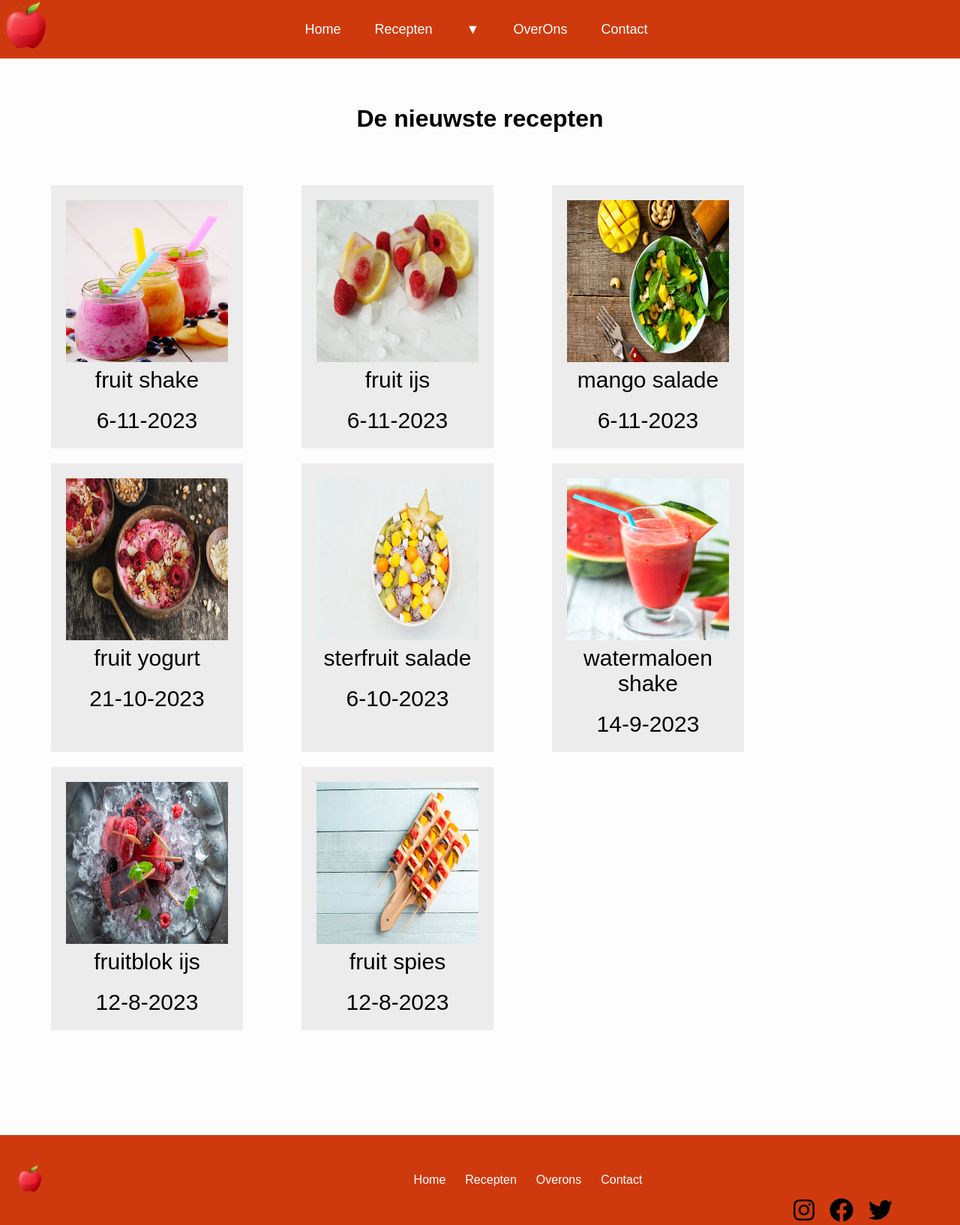
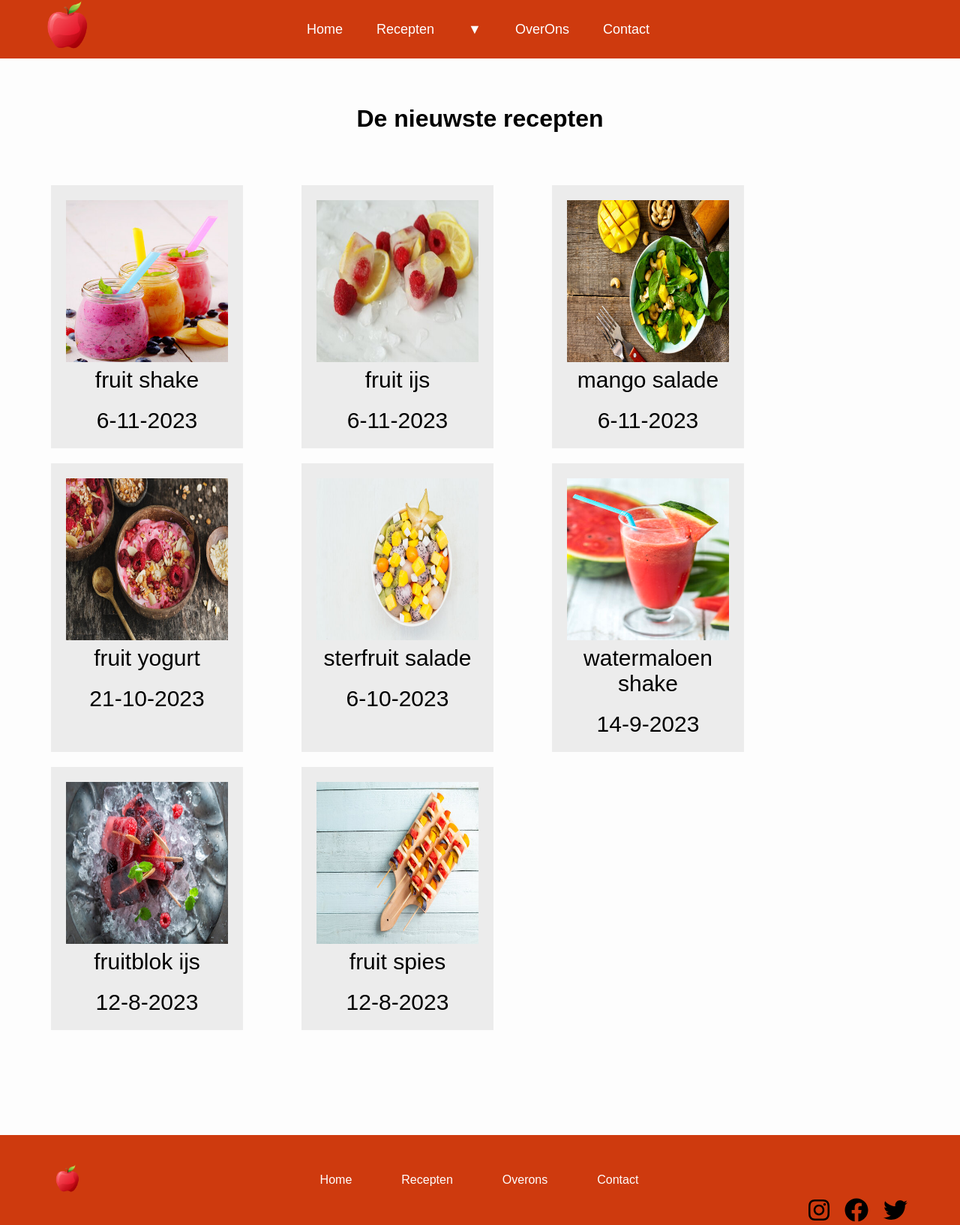
Before and after one commit to Euer24/Vrucht.be, a PHP site: page /recept.php in a window 1280 px wide. Shown: the whole page at 75% size. Run offline with PHP 8.4, Linux system fonts and the light colour scheme.

Commit message:
Paginas beter uitgelijnt

```diff
--- a/vrucht/css/footer.css
+++ b/vrucht/css/footer.css
@@ -23,7 +23,7 @@ footer ul {
     display: flex;
     list-style: none;
     padding: 0;
-    margin-left: 110px;
+   margin-right: 80px;
 }
 
 footer a {
@@ -31,13 +31,14 @@ footer a {
     margin: 0 10px;
     padding: 5px 3px;
     text-decoration: none;
+
 }
 
 .footer-images {
     display: flex;
     justify-content: space-between;
     height: auto;
-    margin-right: 60px;
+    margin-right: 40px;
     margin-top: 80px;
 }
 
@@ -49,9 +50,11 @@ footer a {
 
 footer img.logo {
     width: 40px;
-
+    margin-left: 50px;
 }
-
+.footer-tekst {
+    margin-left: 50px;
+}
 /* Responsive styles */
 @media (max-width: 768px) {
     footer {
--- a/vrucht/css/navbar.css
+++ b/vrucht/css/navbar.css
@@ -13,13 +13,19 @@
 
 }
 
+header .logo
+{
+
+    margin-left: 55px;/* logo naar links */
+}
+
 .logo {
     font-size: 32px;
     color: #fff;
     text-decoration: none;
     height: auto;
     width: 70px;
-    margin-right: 180px;
+    margin-right: 130px;
 }
 
 .navbar {
--- a/vrucht/layouts/footer.php
+++ b/vrucht/layouts/footer.php
@@ -1,10 +1,10 @@
 <footer>
     <img class="logo" src="img/logo.png" alt="Logo">
     <ul>
-        <a href="/">Home</a>
-        <a href="recept.php">Recepten</a>
-        <a href="overons.php">Overons</a>
-        <a href="contact.php">Contact</a>
+        <a href="/" class="footer-tekst">Home</a>
+        <a href="recept.php" class="footer-tekst">Recepten</a>
+        <a href="overons.php" class="footer-tekst">Overons</a>
+        <a href="contact.php" class="footer-tekst">Contact</a>
     </ul>
     <div class="footer-images">
     <svg xmlns="http://www.w3.org/2000/svg" class="icon" height="2em" viewBox="0 0 448 512"><!--! Font Awesome Free 6.4.2 by @fontawesome - https://fontawesome.com License - https://fontawesome.com/license (Commercial License) Copyright 2023 Fonticons, Inc. --><path d="M224.1 141c-63.6 0-114.9 51.3-114.9 114.9s51.3 114.9 114.9 114.9S339 319.5 339 255.9 287.7 141 224.1 141zm0 189.6c-41.1 0-74.7-33.5-74.7-74.7s33.5-74.7 74.7-74.7 74.7 33.5 74.7 74.7-33.6 74.7-74.7 74.7zm146.4-194.3c0 14.9-12 26.8-26.8 26.8-14.9 0-26.8-12-26.8-26.8s12-26.8 26.8-26.8 26.8 12 26.8 26.8zm76.1 27.2c-1.7-35.9-9.9-67.7-36.2-93.9-26.2-26.2-58-34.4-93.9-36.2-37-2.1-147.9-2.1-184.9 0-35.8 1.7-67.6 9.9-93.9 36.1s-34.4 58-36.2 93.9c-2.1 37-2.1 147.9 0 184.9 1.7 35.9 9.9 67.7 36.2 93.9s58 34.4 93.9 36.2c37 2.1 147.9 2.1 184.9 0 35.9-1.7 67.7-9.9 93.9-36.2 26.2-26.2 34.4-58 36.2-93.9 2.1-37 2.1-147.8 0-184.8zM398.8 388c-7.8 19.6-22.9 34.7-42.6 42.6-29.5 11.7-99.5 9-132.1 9s-102.7 2.6-132.1-9c-19.6-7.8-34.7-22.9-42.6-42.6-11.7-29.5-9-99.5-9-132.1s-2.6-102.7 9-132.1c7.8-19.6 22.9-34.7 42.6-42.6 29.5-11.7 99.5-9 132.1-9s102.7-2.6 132.1 9c19.6 7.8 34.7 22.9 42.6 42.6 11.7 29.5 9 99.5 9 132.1s2.7 102.7-9 132.1z"/></svg>
--- a/vrucht/layouts/recept-navbar.php
+++ b/vrucht/layouts/recept-navbar.php
@@ -17,8 +17,8 @@
         <a href="recepten/recept8.php">Fruitspies</a>
     </div>
 </div>
-            <a href="overons.php">OverOns</a>
-            <a href="contact.php">Contact</a>
+            <a href="../overons.php">OverOns</a>
+            <a href="../contact.php">Contact</a>
         </div>
     </nav>
     <div class="hamburger">
--- a/vrucht/layouts/recept.footer.php
+++ b/vrucht/layouts/recept.footer.php
@@ -2,9 +2,9 @@
     <img class="logo" src="../img/logo.png" alt="Logo">
     <ul>
         <a href="/">Home</a>
-        <a href="recept.php">Recepten</a>
-        <a href="overons.php">Overons</a>
-        <a href="contact.php">Contact</a>
+        <a href="../recept.php">Recepten</a>
+        <a href="../overons.php">Overons</a>
+        <a href="../contact.php">Contact</a>
     </ul>
     <div class="footer-images">
     <svg xmlns="http://www.w3.org/2000/svg" class="icon" height="2em" viewBox="0 0 448 512"><!--! Font Awesome Free 6.4.2 by @fontawesome - https://fontawesome.com License - https://fontawesome.com/license (Commercial License) Copyright 2023 Fonticons, Inc. --><path d="M224.1 141c-63.6 0-114.9 51.3-114.9 114.9s51.3 114.9 114.9 114.9S339 319.5 339 255.9 287.7 141 224.1 141zm0 189.6c-41.1 0-74.7-33.5-74.7-74.7s33.5-74.7 74.7-74.7 74.7 33.5 74.7 74.7-33.6 74.7-74.7 74.7zm146.4-194.3c0 14.9-12 26.8-26.8 26.8-14.9 0-26.8-12-26.8-26.8s12-26.8 26.8-26.8 26.8 12 26.8 26.8zm76.1 27.2c-1.7-35.9-9.9-67.7-36.2-93.9-26.2-26.2-58-34.4-93.9-36.2-37-2.1-147.9-2.1-184.9 0-35.8 1.7-67.6 9.9-93.9 36.1s-34.4 58-36.2 93.9c-2.1 37-2.1 147.9 0 184.9 1.7 35.9 9.9 67.7 36.2 93.9s58 34.4 93.9 36.2c37 2.1 147.9 2.1 184.9 0 35.9-1.7 67.7-9.9 93.9-36.2 26.2-26.2 34.4-58 36.2-93.9 2.1-37 2.1-147.8 0-184.8zM398.8 388c-7.8 19.6-22.9 34.7-42.6 42.6-29.5 11.7-99.5 9-132.1 9s-102.7 2.6-132.1-9c-19.6-7.8-34.7-22.9-42.6-42.6-11.7-29.5-9-99.5-9-132.1s-2.6-102.7 9-132.1c7.8-19.6 22.9-34.7 42.6-42.6 29.5-11.7 99.5-9 132.1-9s102.7-2.6 132.1 9c19.6 7.8 34.7 22.9 42.6 42.6 11.7 29.5 9 99.5 9 132.1s2.7 102.7-9 132.1z"/></svg>
```
